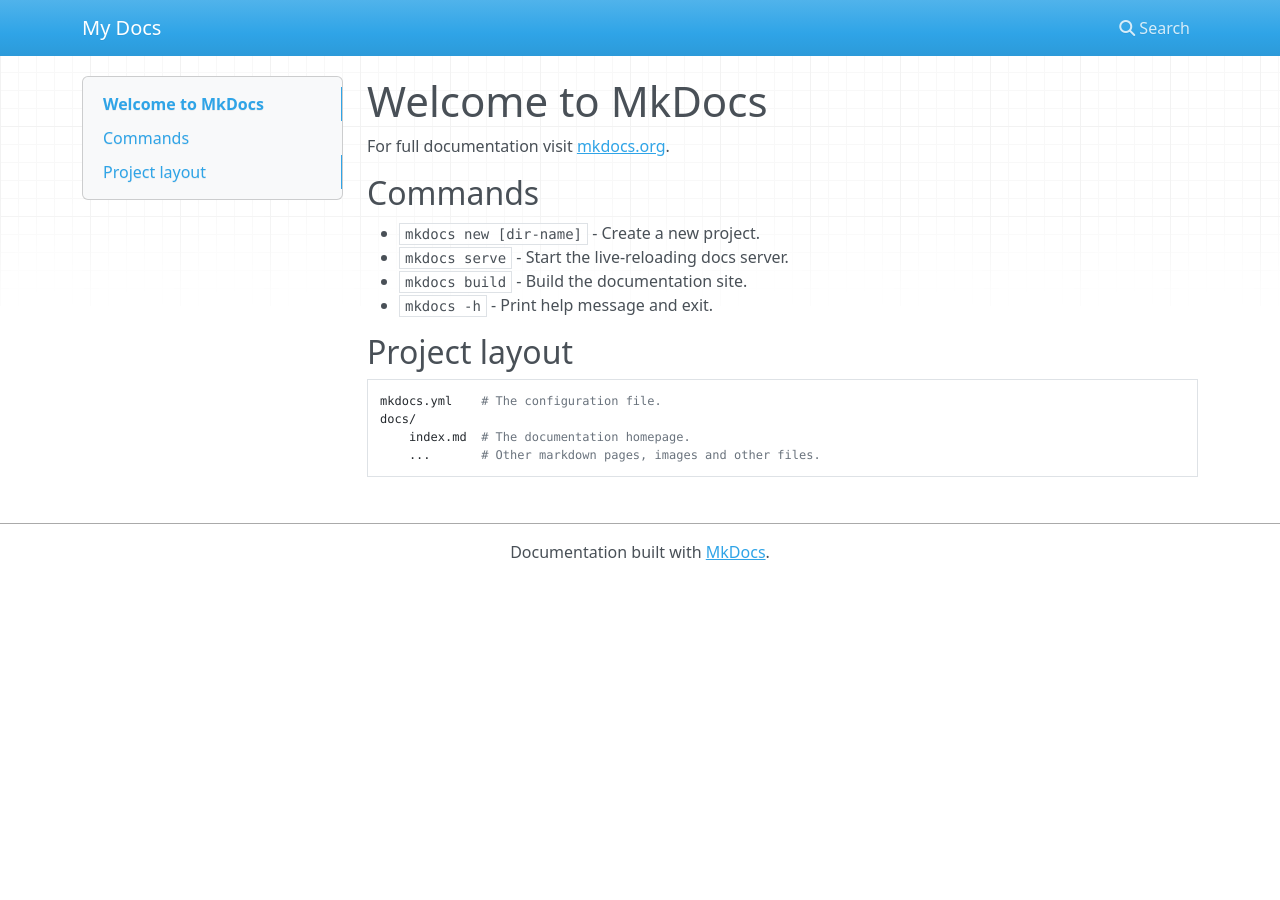
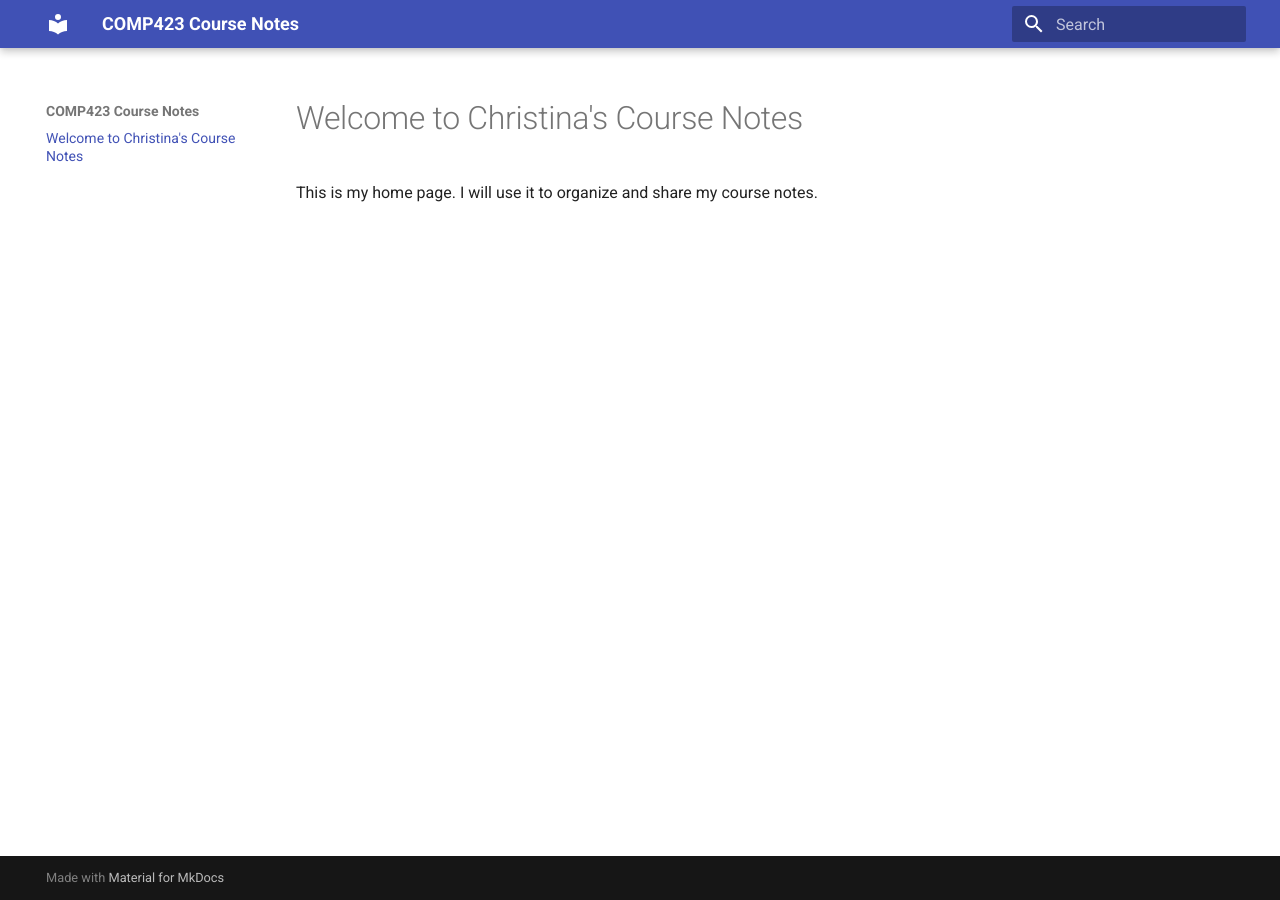
Before and after one commit to chrxstyxdo/comp423-course-notes, an MkDocs documentation site: the page built from docs/index.md, in a window 1280 px wide. Built offline with MkDocs 1.6.1 and Material for MkDocs 9.7.7, drawn with Linux system fonts in a browser that asks for light colours; nearby versions of some CDN libraries.

Commit message:
Set up Material for MkDocs and GitHub Action

```diff
--- a/docs/index.md
+++ b/docs/index.md
@@ -1,17 +1,3 @@
-# Welcome to MkDocs
+# Welcome to Christina's Course Notes
 
-For full documentation visit [mkdocs.org](https://www.mkdocs.org).
-
-## Commands
-
-* `mkdocs new [dir-name]` - Create a new project.
-* `mkdocs serve` - Start the live-reloading docs server.
-* `mkdocs build` - Build the documentation site.
-* `mkdocs -h` - Print help message and exit.
-
-## Project layout
-
-    mkdocs.yml    # The configuration file.
-    docs/
-        index.md  # The documentation homepage.
-        ...       # Other markdown pages, images and other files.
+This is my home page. I will use it to organize and share my course notes.
--- a/mkdocs.yml
+++ b/mkdocs.yml
@@ -1 +1,3 @@
-site_name: My Docs
+site_name: COMP423 Course Notes
+theme:
+  name: material
```
